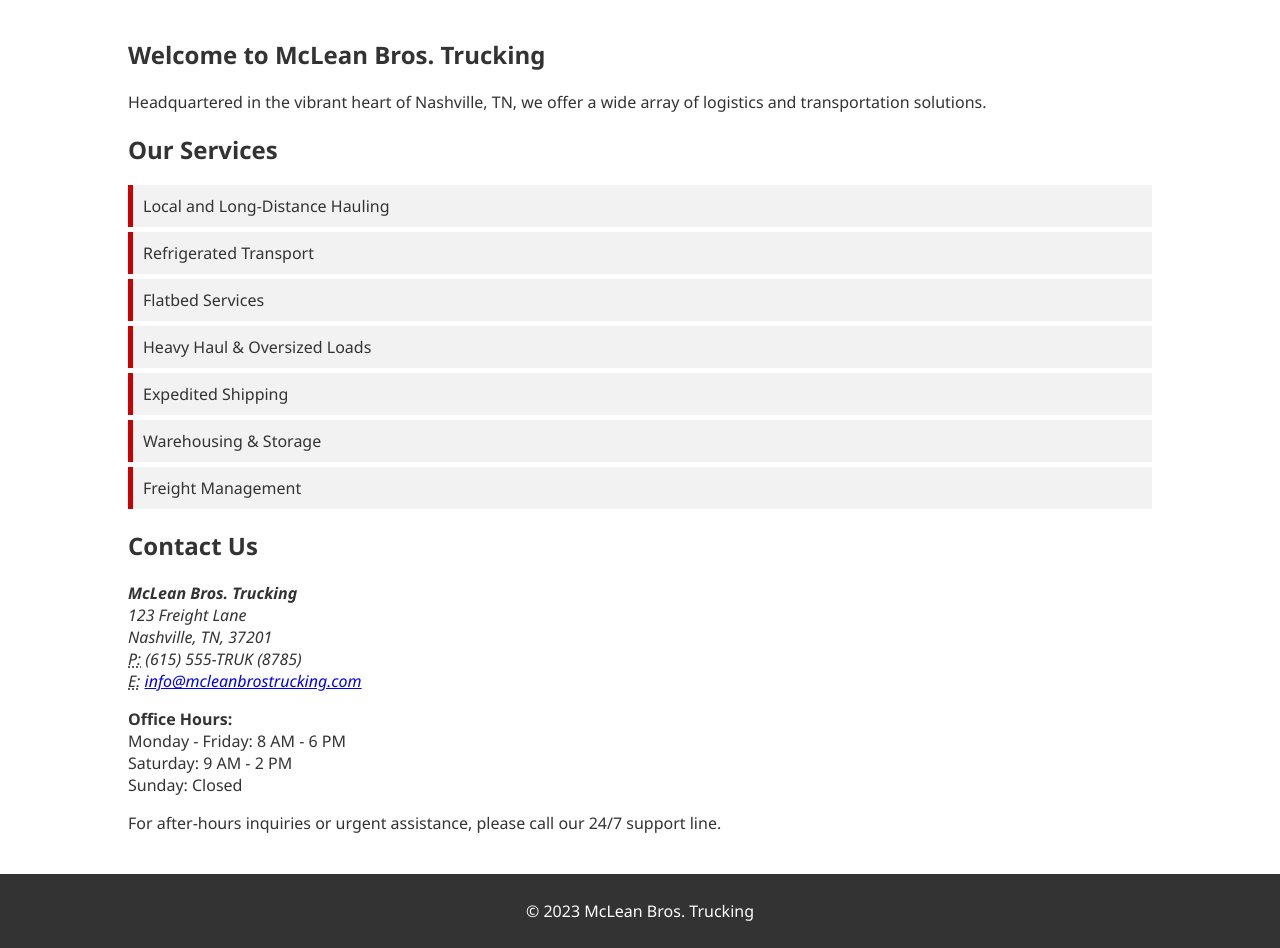
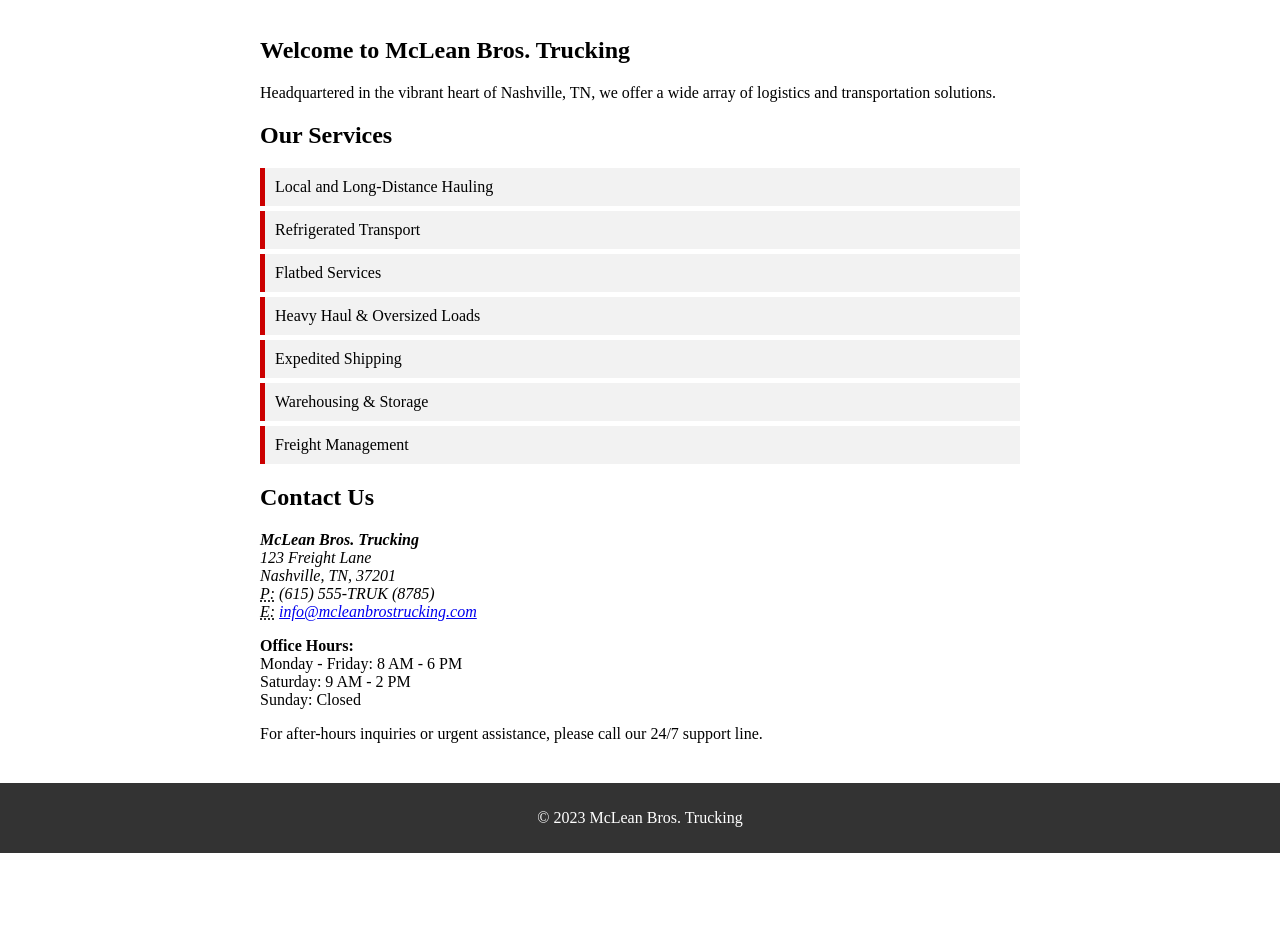
Before and after one commit to connorbescos/mcleanbros.github.io, a plain HTML site: page index.html in a window 1280 px wide. Shown: the part 160-1108 px from the top of the page. After the commit the page ends 1013 px from the top, so only its background shows below. Drawn offline with Linux system fonts and the light colour scheme.

Commit message:
Update styles.css

```diff
--- a/styles.css
+++ b/styles.css
@@ -1,15 +1,23 @@
-body {
-    font-family: 'Segoe UI', Tahoma, Geneva, Verdana, sans-serif;
+/* Reset some basic elements */
+html, body {
     margin: 0;
     padding: 0;
-    background-color: #fff;
-    color: #333;
+    width: 100%;
+    overflow-x: hidden; /* Prevent horizontal scroll */
+    box-sizing: border-box; /* Border-box sizing model */
 }
 
+/* Apply border-box model to all elements */
+*, *:before, *:after {
+    box-sizing: inherit;
+}
+
+/* Style for the header, including the logo */
 header {
     background-color: #cc0000;
     padding: 20px;
     text-align: center;
+    box-sizing: border-box; /* Include padding and border in the element's width */
 }
 
 .logo {
@@ -17,16 +25,21 @@ header {
     height: auto;
 }
 
+/* Main content container styling */
 .content-container {
-    width: 80%;
-    margin: 0 auto;
+    width: 100%; /* Full width */
+    max-width: 800px; /* Maximum width of the container */
+    margin: 0 auto; /* Center the container */
     padding: 20px;
+    box-sizing: border-box; /* Include padding in the width */
 }
 
+/* Section styling */
 section {
     margin-bottom: 20px;
 }
 
+/* Unordered list and list items styling in the services section */
 section#services ul {
     list-style: none;
     padding: 0;
@@ -37,21 +50,23 @@ section#services ul li {
     margin-bottom: 5px;
     padding: 10px;
     border-left: 5px solid #cc0000;
+    box-sizing: border-box; /* Include padding and border in the width */
 }
 
+/* Footer styling */
 footer {
     background-color: #333;
-    color: #fff;
+    color: white;
     text-align: center;
     padding: 10px 0;
-    position: relative;
-    bottom: 0;
-    width: 100%;
+    width: 100%; /* Full width */
+    box-sizing: border-box; /* Include padding in the width */
 }
 
+/* Media query for mobile devices */
 @media (max-width: 768px) {
     .content-container {
-        width: 95%;
+        padding: 10px;
     }
 
     header {
```
